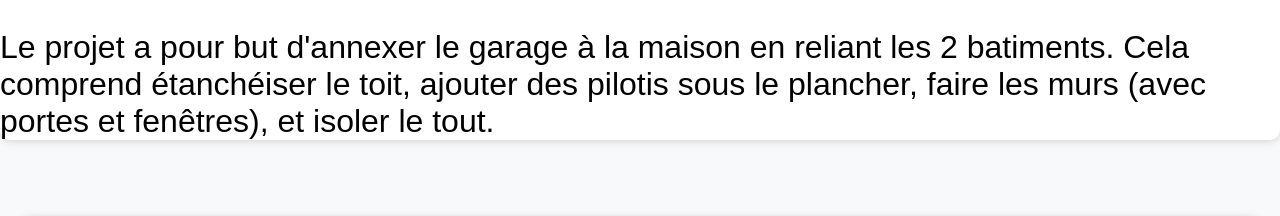
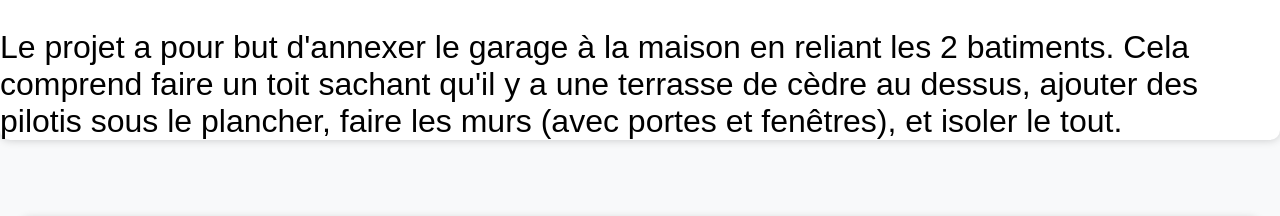
Before and after one commit to chuckali/annexe129, a plain HTML site: page index.html in a window 1280 px wide. Shown: the part 115-331 px from the top of the page. Drawn offline with Linux system fonts and the light colour scheme.

Commit message:
option 1-2

```diff
--- a/index.html
+++ b/index.html
@@ -17,7 +17,7 @@
     <div class="section">
         <h1 class="section-title">Projet annexation garage</h1>
         <p>
-            Le projet a pour but d'annexer le garage à la maison en reliant les 2 batiments. Cela comprend étanchéiser le toit,
+            Le projet a pour but d'annexer le garage à la maison en reliant les 2 batiments. Cela comprend faire un toit sachant qu'il y a une terrasse de cèdre au dessus,
             ajouter des pilotis sous le plancher, faire les murs (avec portes et fenêtres), et isoler le tout.
         </p>
     </div>
```
